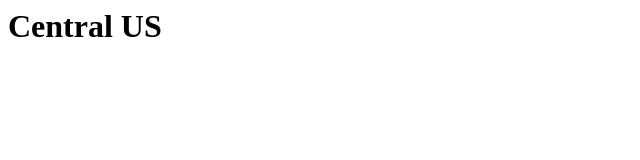
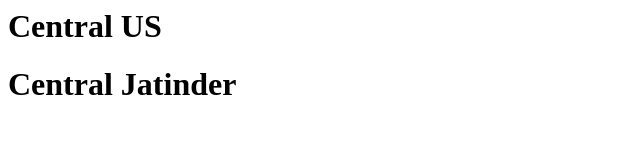
Before and after one commit to jatinderji/practical, a plain HTML site: page index.html in a window 1280 px wide. Shown: the whole page, without its empty margins (0-640 px from the left). Drawn offline with Linux system fonts and the light colour scheme.

Commit message:
Update index.html
Log ji updated wala

```diff
--- a/index.html
+++ b/index.html
@@ -2,4 +2,5 @@
 <title> WebPage 1 </title>
 <body>
 <h1> Central US </h1>
+<h1> Central Jatinder </h1>
 </html>
```
